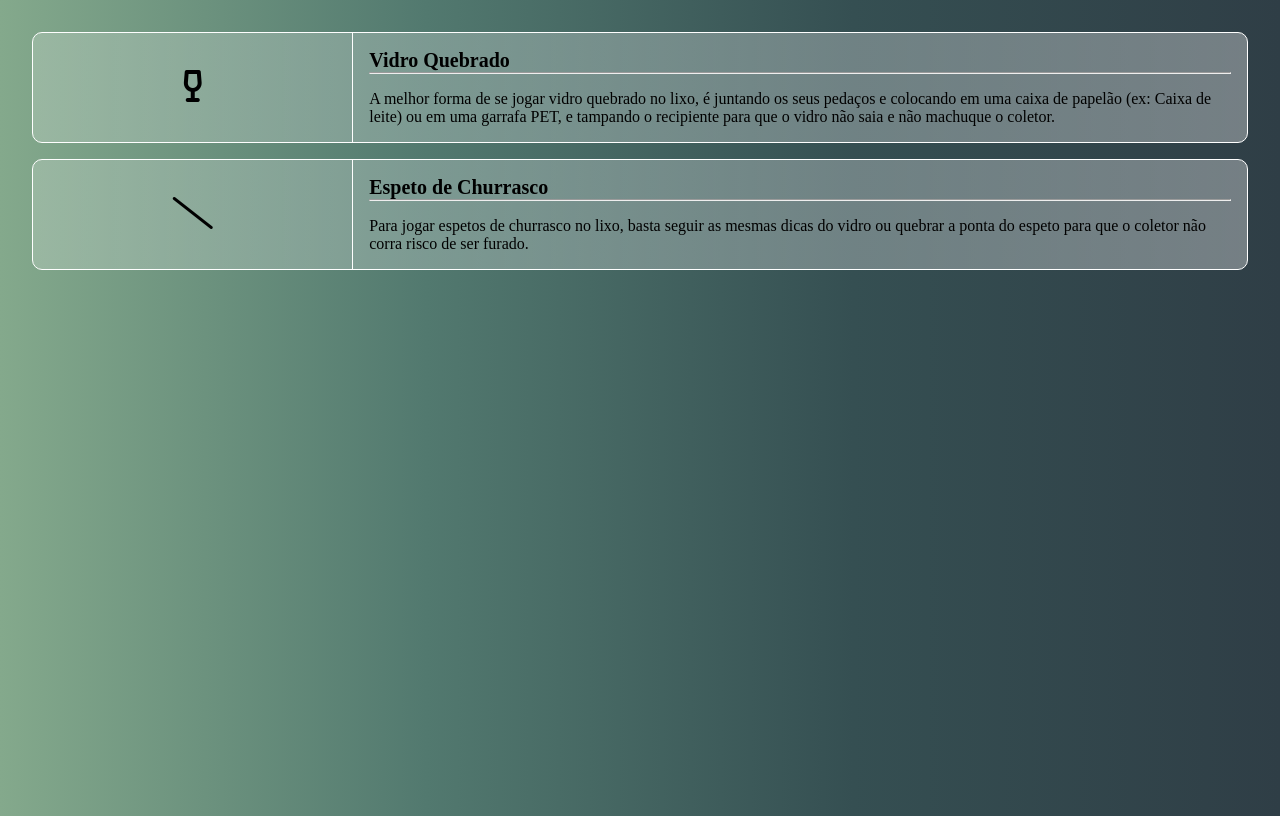
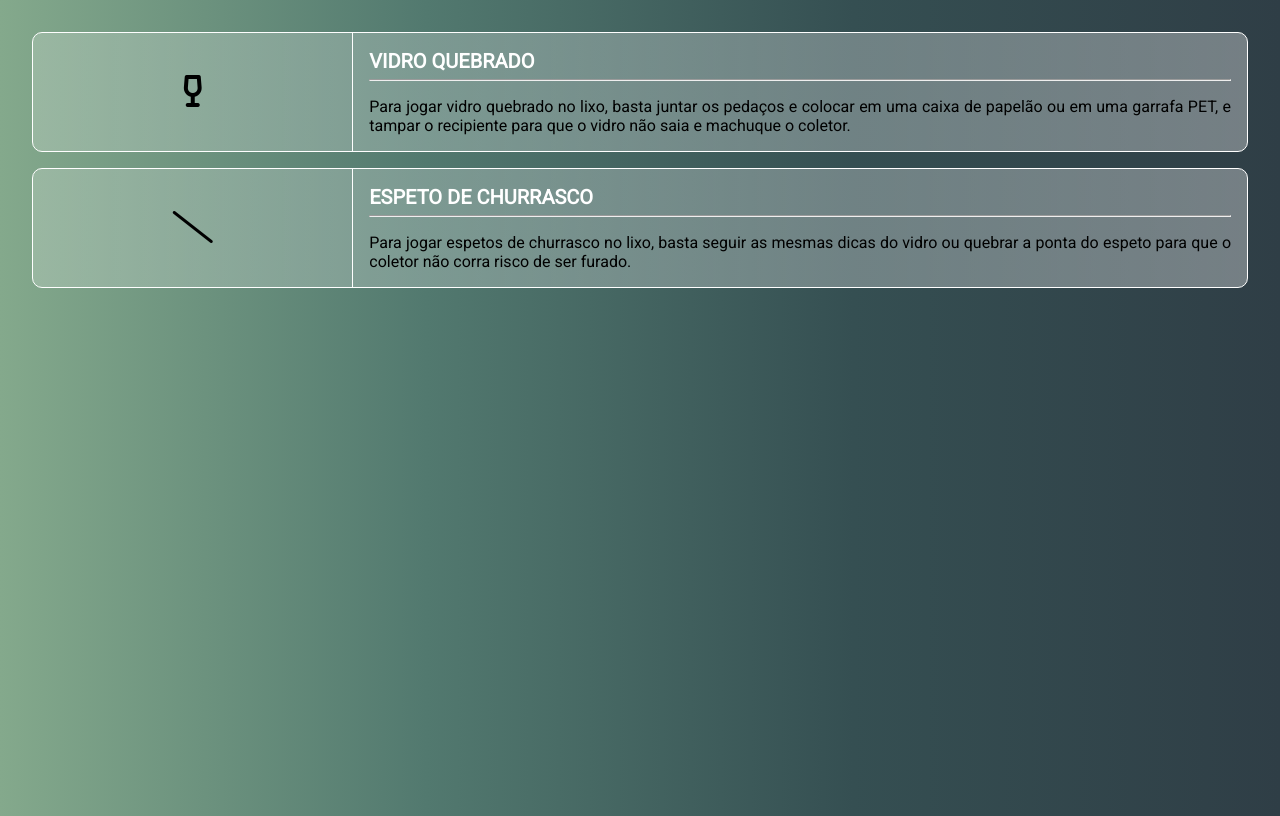
Before and after one commit to ryuvi/LixoCorreto, a plain HTML site: page index.html in a window 1280 px wide. Drawn offline with Linux system fonts and the light colour scheme.

Commit message:
Made Changes

```diff
--- a/data.json
+++ b/data.json
@@ -2,7 +2,7 @@
     {
         "icon": "<i class='fa-solid fa-wine-glass-empty'></i>",
         "title": "Vidro Quebrado",
-        "message": "A melhor forma de se jogar vidro quebrado no lixo, é juntando os seus pedaços e colocando em uma caixa de papelão (ex: Caixa de leite) ou em uma garrafa PET, e tampando o recipiente para que o vidro não saia e não machuque o coletor."
+        "message": "Para jogar vidro quebrado no lixo, basta juntar os pedaços e colocar em uma caixa de papelão ou em uma garrafa PET, e tampar o recipiente para que o vidro não saia e machuque o coletor."
     },
     {
         "icon": "<i class='fa-solid fa-slash'></i>",
--- a/style.css
+++ b/style.css
@@ -1,4 +1,7 @@
+@import url("https://fonts.googleapis.com/css2?family=Roboto&display=swap");
+
 * {
+  font-family: "Roboto", sans-serif;
   margin: 0;
   padding: 0;
 }
@@ -68,11 +71,15 @@ body {
 }
 
 .text h1 {
+  color: #fff;
   font-size: 1.25em;
+  margin-bottom: 0.3em;
+  text-transform: uppercase;
 }
 
 .text p {
   color: #000;
   font-size: 1em;
   margin-top: 1em;
+  text-align: justify;
 }
```
